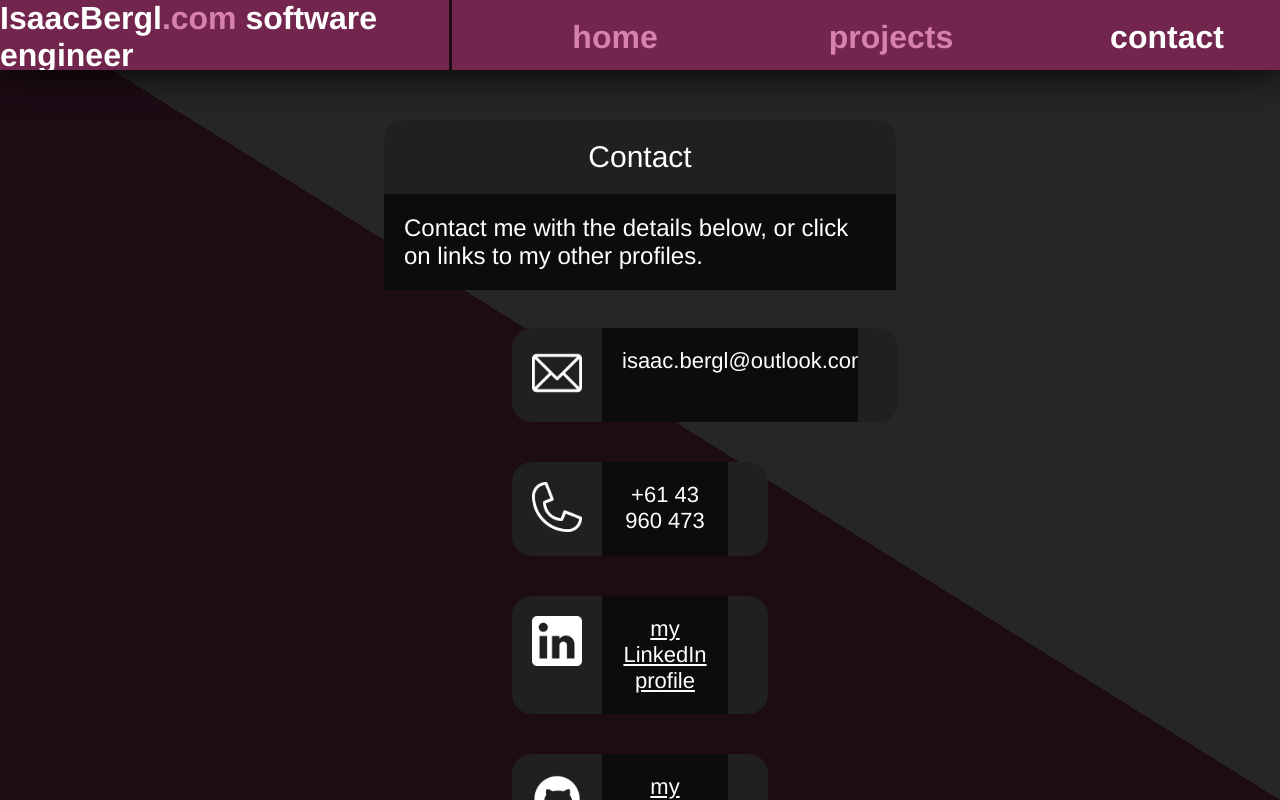
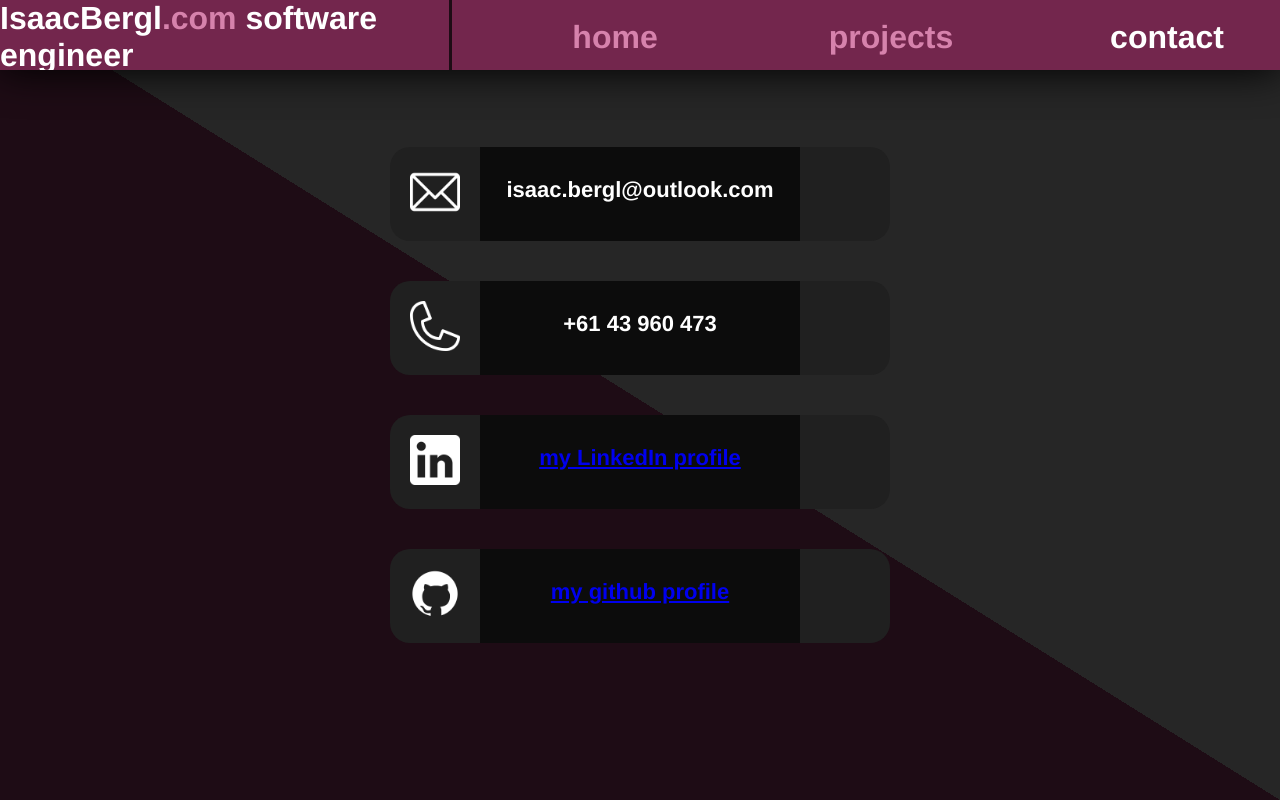
Before and after one commit to itbergl/personal-website-react, a React (Create React App) app: page / in a window 1280 px wide. Both pictures are taken after a click on the element "contact". Built offline with nearby package versions, Linux system fonts and the light colour scheme.

Commit message:
fixed experience timeline and contact page

```diff
--- a/src/components/SubPages/Contact.js
+++ b/src/components/SubPages/Contact.js
@@ -7,25 +7,14 @@ import linkedin from "../../images/linkedin.png";
 import github from "../../images/github.png";
 
 const Contact = () => {
+  const colWidth = "100%";
+  // breaks at width = 870px
   return (
     <div>
-      <div className="title-panel-container">
-        <Panel
-          titlePanel={true}
-          content={
-            <div className="panel-text">
-              Contact me with the details below, or click on links to my other
-              profiles.
-            </div>
-          }
-          width={"40vw"}
-          title={<div className="page-title">Contact</div>}
-          bottom={false}
-          // change this
-        />
-
       <div className="contact-list">
         <Panel
+          width={colWidth}
+          // bannerColor="var(--col-primary)"
           title={
             <img
               src={email}
@@ -34,12 +23,16 @@ const Contact = () => {
             ></img>
           }
           content={
-              <div className="contact-info">isaac.bergl@outlook.com</div>
+            <div style={{ width: colWidth }}>
+              <h3 className="contact-info">isaac.bergl@outlook.com</h3>
+            </div>
           }
-            horizontal={true}
+          horizontal
+          footer={<div className="contact-icon icon"></div>}
           // bottom={false}
         />
         <Panel
+          width={colWidth}
           title={
             <img
               src={phone}
@@ -47,11 +40,17 @@ const Contact = () => {
               className="contact-icon icon"
             ></img>
           }
-            content={<div className="contact-info">+61 43 960 473</div>}
-            horizontal={true}
+          content={
+            <div style={{ width: colWidth }}>
+              <h3 className="contact-info">+61 43 960 473</h3>
+            </div>
+          }
+          horizontal
+          footer={<div className="contact-icon icon"></div>}
           // bottom={false}
         />
         <Panel
+          width={colWidth}
           title={
             <img
               src={linkedin}
@@ -60,19 +59,20 @@ const Contact = () => {
             ></img>
           }
           content={
-              <div className="contact-info">
-                <a
-                  className="external-link"
-                  href={"https://www.linkedin.com/in/isaac-bergl-2531b81b5/"}
-                >
+            <div style={{ width: colWidth }}>
+              <h3 className="contact-info external-link">
+                <a href={"https://www.linkedin.com/in/isaac-bergl-2531b81b5/"}>
                   my LinkedIn profile
                 </a>
+              </h3>
             </div>
           }
-            horizontal={true}
+          horizontal
+          footer={<div className="contact-icon icon"></div>}
           // bottom={false}
         />
         <Panel
+          width={colWidth}
           title={
             <img
               src={github}
@@ -81,19 +81,16 @@ const Contact = () => {
             ></img>
           }
           content={
-              <div className="contact-info">
-                <a
-                  className="external-link"
-                  href={"https://github.com/itbergl"}
-                >
-                  my github profile
-                </a>
+            <div style={{ width: colWidth }}>
+              <h3 className="contact-info external-link">
+                <a href={"https://github.com/itbergl"}> my github profile</a>
+              </h3>
             </div>
           }
-            horizontal={true}
+          horizontal
+          footer={<div className="contact-icon icon"></div>}
           // bottom={false}
         />
-        </div>
       </div>
     </div>
   );
--- a/src/components/SubPages/Experience.js
+++ b/src/components/SubPages/Experience.js
@@ -4,6 +4,9 @@ const Experience = () => {
   return (
     <Panel
       bannerColor="var(--col-primary)"
+      mainPadding={false}
+      scrollable
+      maxHeight={"50vh"}
       title={<div className="page-title">Experience</div>}
       content={
         <div>
--- a/src/components/SubPages/Home.js
+++ b/src/components/SubPages/Home.js
@@ -1,7 +1,5 @@
 import Panel from "./Panel";
 
-import profilePic from "../../images/profile.jpg";
-import React, { useState } from "react";
 import Technology from "./Technology";
 import piderman from "../../images/piderman.gif";
 
@@ -21,20 +19,7 @@ const technologies = [
   "azure",
 ];
 
-{
-  /* <img
-  src={profilePic}
-  alt={"profile"}
-  loading="lazy"
-  className="profile-picture"
-  onLoad={() => setLoaded(true)}
-  style={loaded ? {} : { visibility: "hidden" }}
-></img> */
-}
-
 const Home = () => {
-  // const [loaded, setLoaded] = useState(false);
-
   return (
     <div>
       <div>
@@ -73,7 +58,7 @@ const Home = () => {
                 </div>
               }
               bottom={false}
-              titlePanel={true}
+              titlePanel
             />
           </div>
           <div style={{ gridRow: "1/2", gridColumn: "3/5" }}>
@@ -86,7 +71,7 @@ const Home = () => {
               content={
                 <div className="technology-home-grid">
                   {technologies.map((tech) => (
-                    <Technology key={tech} name={tech} />
+                    <Technology key={tech} height="70px" name={tech} />
                   ))}
                 </div>
               }
@@ -179,13 +164,16 @@ const Home = () => {
             title={<div className="page-title">About this website</div>}
             bottom={false}
             content={
-              <div className="panel-text panel-padding">
+              <div
+                className="panel-text panel-padding"
+                style={{ textAlign: "center" }}
+              >
                 <p>
                   This webpage was built using react.js: a javaScript framework
                   for building interactive web applications. This was my first
                   time using this framework.
                 </p>
-                <p style={{ textAlign: "center" }}>
+                <p>
                   You can check out the source code{" "}
                   <a href="https://github.com/itbergl/personal-website-react">
                     here
@@ -195,9 +183,7 @@ const Home = () => {
                 <div style={{ left: "50%", margin: "auto", width: "200px" }}>
                   <img src={piderman} alt="this slowpoke moves" width="200" />
                 </div>
-                <p style={{ textAlign: "center" }}>
-                  Above is a gif of Spiderman dancing.
-                </p>
+                <p>Above is a gif of Spiderman dancing.</p>
               </div>
             }
           />
--- a/src/components/SubPages/Panel.js
+++ b/src/components/SubPages/Panel.js
@@ -5,14 +5,17 @@ const Panel = ({
   title,
   content,
   footer,
+  bottom,
   width,
-  bottom,
+  maxHeight,
   titlePanel,
+  mainPadding,
   isNoMain,
   bannerColor,
   mainColor,
   horizontal,
   onClick,
+  scrollable,
 }) => {
   const radius = "20px";
 
@@ -51,6 +54,10 @@ const Panel = ({
     cssHeader.alignContent = "center";
   }
 
+  if (scrollable) {
+    cssMain.overflowY = "scroll";
+  }
+
   cssHeader.backgroundColor = bannerColor;
   cssMain.backgroundColor = mainColor;
   cssFooter.backgroundColor = bannerColor;
@@ -60,6 +67,7 @@ const Panel = ({
       className={"panel" + (onClick === null ? "" : " clickable")}
       style={{
         width: width,
+        height: maxHeight,
         margin: "auto",
         flexDirection: horizontal ? "row" : "column",
       }}
@@ -72,7 +80,7 @@ const Panel = ({
         <></>
       ) : (
         <div style={cssMain}>
-          <div style={{ padding: radius, height: "100%" }}>{content}</div>
+          <div style={{ padding: mainPadding ? radius : 0 }}>{content}</div>
         </div>
       )}
       {bottom ? <div style={cssFooter}> {footer}</div> : null}
@@ -88,10 +96,13 @@ Panel.defaultProps = {
   bottom: true,
   bannerColor: "var(--col-box-primary)",
   mainColor: "var(--col-box-secondary)",
+  maxHeight: "auto",
+  mainPadding: true,
   isNoMain: false,
   titlePanel: false,
   horizontal: false,
   onClick: null,
+  scrollable: false,
 };
 
 Panel.propTypes = {
@@ -103,9 +114,12 @@ Panel.propTypes = {
   bannerColor: PropTypes.string,
   mainColor: PropTypes.string,
   isNoMain: PropTypes.bool,
+  mainPadding: PropTypes.bool,
   titlePanel: PropTypes.bool,
   horizontal: PropTypes.bool,
   onClick: PropTypes.func,
+  scrollable: PropTypes.bool,
+  maxHeight: PropTypes.string,
 };
 
 export default Panel;
--- a/src/components/SubPages/Projects.js
+++ b/src/components/SubPages/Projects.js
@@ -5,7 +5,8 @@ const Projects = ({ showOverlay }) => {
     <div>
       <div className="title-panel-container">
         <Panel
-          titlePanel={true}
+          titlePanel
+          bannerColor="var(--col-primary)"
           title={<div className="page-title">Projects</div>}
           content={
             <div className="panel-text">
--- a/src/components/SubPages/Technology.js
+++ b/src/components/SubPages/Technology.js
@@ -10,7 +10,7 @@ import javascript from "../../images/javascript.svg";
 import react from "../../images/react.svg";
 import unity from "../../images/unity.svg";
 
-const Technology = ({ name }) => {
+const Technology = ({ name, height }) => {
   const map = {
     java: java,
     python: python,
@@ -28,7 +28,7 @@ const Technology = ({ name }) => {
   return (
     <div>
       <img
-        style={{ height: "100px" }}
+        style={{ height: height }}
         src={map[name]}
         alt={name + " icon"}
         className="icon"
--- a/src/index.css
+++ b/src/index.css
@@ -219,14 +219,6 @@ code {
     cursor: pointer;
 }
 
-.panel-header {
-    /* background-color: var(--col-box-primary); */
-}
-
-.panel-content {
-    /* background-color: var(--col-box-secondary); */
-}
-
 .panel-footer {
     background-color: var(--col-box-primary);
 }
@@ -259,7 +251,7 @@ code {
 
 .contact-list {
     display: flex;
-    width: auto;
+    width: 500px;
     margin: auto;
     flex-direction: column;
     row-gap: 40px;
@@ -267,19 +259,21 @@ code {
     /* padding-left: 15%;
     padding-right: 15%; */
     padding-top: 6%;
-    width: 20vw;
+    /* width: 20vw; */
 }
 
 .contact-icon {
+    text-align: center;
     width: 50px;
-    text-align: center;
     filter: brightness(0) invert(1);
 }
 
 .contact-info {
-    display: table-cell;
+    /* display: table-cell; */
+    margin-top: 10px;
+    margin-bottom: 10px;
+    vertical-align: middle;
     text-align: center;
-    vertical-align: middle;
     font-size: 22px;
 }
 
@@ -308,23 +302,23 @@ body {
     display: flex;
     flex-direction: column;
     row-gap: 50px;
-    height: 50vh;
-    overflow-y: scroll;
+    /* height: 50vh; */
+    /* overflow-y: scroll; */
 }
 
 
 /* The actual timeline (the vertical ruler) */
 
-.timeline-line {
+.timeline::after {
     content: "";
     position: absolute;
     width: 6px;
     background-color: var(--col-primary);
     left: 50%;
-    transform: translate(-8px);
+    /* transform: translate(-8px); */
     margin-left: -3px;
     z-index: 1;
-    height: 516px;
+    height: 100%;
 }
 
 
```
Lines whose indentation alone changed are shown as unchanged.
